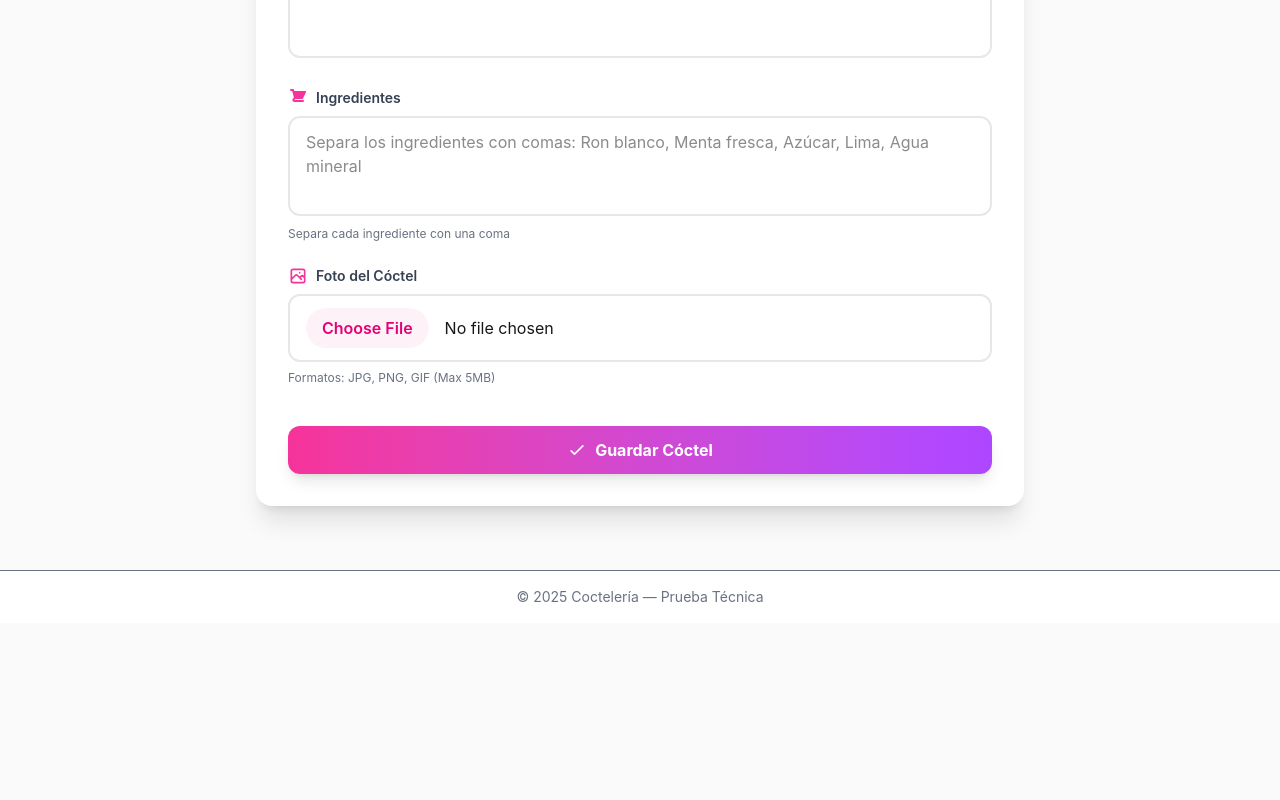
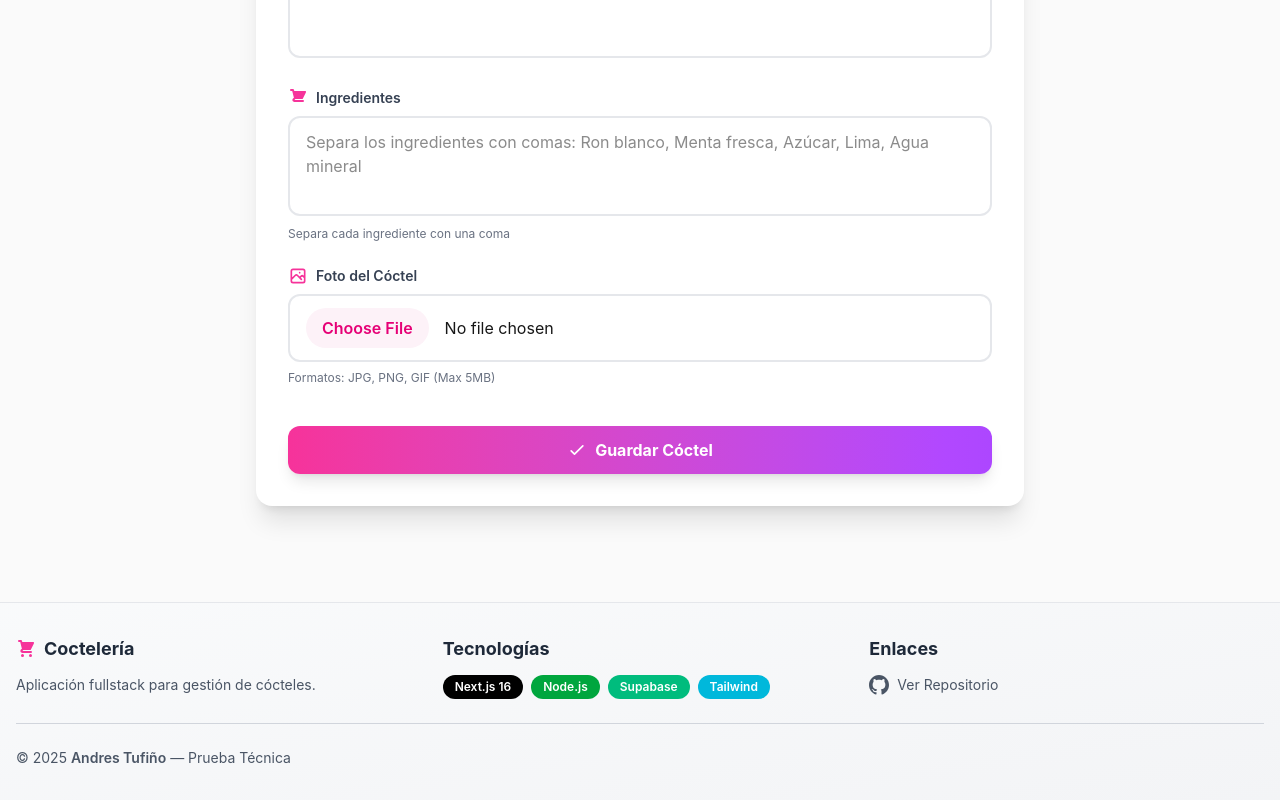
Before and after one commit to Andrespipe1/cocteleria, a Next.js app in the folder frontend/: page /agregar in a window 1280 px wide. Shown: the part 483-1283 px from the top of the page. Before the commit the page ends 1106 px from the top, so only its background shows below. Built offline with nearby package versions, Linux system fonts and the light colour scheme.

Commit message:
mejorar la legibilidad de los comentarios en varias páginas y actualizar el Footer con nueva información y estilos.

```diff
--- a/frontend/src/app/agregar/page.js
+++ b/frontend/src/app/agregar/page.js
@@ -39,7 +39,6 @@ export default function AgregarPage() {
 
   return (
     <div className="animate-fadein">
-      {/* Breadcrumb */}
       <nav className="mb-6 flex items-center gap-2 text-sm">
         <button
           onClick={() => router.push('/')}
--- a/frontend/src/app/coctel/[id]/page.js
+++ b/frontend/src/app/coctel/[id]/page.js
@@ -64,7 +64,6 @@ export default function CoctelPage() {
 
   return (
     <div className="animate-fadein">
-      {/* Breadcrumb */}
       <nav className="mb-6 flex items-center gap-2 text-sm">
         <button
           onClick={() => router.push('/')}
--- a/frontend/src/app/editar/[id]/page.js
+++ b/frontend/src/app/editar/[id]/page.js
@@ -84,7 +84,6 @@ export default function EditarPage() {
 
   return (
     <div className="animate-fadein">
-      {/* Breadcrumb */}
       <nav className="mb-6 flex items-center gap-2 text-sm">
         <button
           onClick={() => router.push('/')}
--- a/frontend/src/app/page.js
+++ b/frontend/src/app/page.js
@@ -20,7 +20,7 @@ export default function Home() {
   const router = useRouter();
   const { favorites, toggleFavorite } = useFavorites();
 
-  // Restaurar la página desde sessionStorage al cargar
+  // restaurar la pagina desde sessionStorage al cargar
   useEffect(() => {
     const savedPage = sessionStorage.getItem('currentPage');
     if (savedPage) {
@@ -32,7 +32,7 @@ export default function Home() {
     fetchCocteles();
   }, []);
 
-  // Actualizar favoritos cuando cambie el estado de favorites
+  //actualizar favoritos cuando cambie el estado de favorites
   useEffect(() => {
     if (cocteles.length > 0) {
       const updatedCocteles = cocteles.map(c => ({
@@ -46,22 +46,25 @@ export default function Home() {
   useEffect(() => {
     let filtered = cocteles;
 
-    // Filtrar por búsqueda
+    // filtrar por búsqueda
     if (search.trim() !== '') {
       filtered = filtered.filter(c =>
         c.nombre?.toLowerCase().includes(search.toLowerCase())
       );
     }
 
-    // Filtrar por favoritos
+    //filtrar por favoritos
     if (showFavoritesOnly) {
       filtered = filtered.filter(c => c.favorito === true);
     }
 
     setFilteredCocteles(filtered);
-    // Resetear a la primera página cuando cambia la búsqueda o el filtro
+  }, [cocteles, showFavoritesOnly]);
+
+  useEffect(() => {
     setCurrentPage(1);
-  }, [search, cocteles, showFavoritesOnly]);
+    sessionStorage.setItem('currentPage', '1');
+  }, [search, showFavoritesOnly]);
 
   async function fetchCocteles() {
     try {
@@ -102,7 +105,7 @@ export default function Home() {
     toggleFavorite(coctel.id);
   }
 
-  // Calcular paginación
+  // calcular paginación
   const totalPages = Math.ceil(filteredCocteles.length / itemsPerPage);
   const startIndex = (currentPage - 1) * itemsPerPage;
   const endIndex = startIndex + itemsPerPage;
@@ -115,7 +118,7 @@ export default function Home() {
 
   return (
     <div className="animate-fadein">
-      {/* Hero Section */}
+      {/*Banner principal*/}
       <section className="relative overflow-hidden rounded-3xl mb-12 tropical-gradient p-12 md:p-16 text-white shadow-2xl">
         <div className="absolute inset-0 opacity-10">
           <div className="absolute top-0 left-0 w-96 h-96 bg-white rounded-full blur-3xl"></div>
@@ -145,6 +148,7 @@ export default function Home() {
             <SearchBar value={search} onChange={(e) => setSearch(e.target.value)} />
           </div>
           <div className="flex items-center gap-4">
+
             {/* Filtro de Favoritos */}
             <button
               onClick={() => setShowFavoritesOnly(!showFavoritesOnly)}
@@ -172,7 +176,7 @@ export default function Home() {
               <span>{showFavoritesOnly ? 'Favoritos' : 'Todos'}</span>
             </button>
 
-            {/* Contador */}
+            {/* numero total de cocteles */}
             <div className="text-sm text-gray-600 whitespace-nowrap">
               {filteredCocteles.length} {filteredCocteles.length === 1 ? 'cóctel' : 'cócteles'}
             </div>
--- a/frontend/src/components/FavoriteButton.js
+++ b/frontend/src/components/FavoriteButton.js
@@ -25,7 +25,7 @@ export default function FavoriteButton({ isFavorite, onClick }) {
           d="M21 8.25c0-2.485-2.099-4.5-4.688-4.5-1.935 0-3.597 1.126-4.312 2.733-.715-1.607-2.377-2.733-4.313-2.733C5.1 3.75 3 5.765 3 8.25c0 7.22 9 12 9 12s9-4.78 9-12z"
         />
       </svg>
-      {/* Tooltip */}
+
       <span className="absolute bottom-full mb-2 px-2 py-1 bg-gray-900 text-white text-xs rounded opacity-0 group-hover:opacity-100 transition-opacity duration-300 whitespace-nowrap pointer-events-none">
         {isFavorite ? 'Quitar de favoritos' : 'Agregar a favoritos'}
       </span>
--- a/frontend/src/components/Footer.js
+++ b/frontend/src/components/Footer.js
@@ -1,7 +1,58 @@
 export default function Footer() {
   return (
-    <footer className="bg-white border-t mt-8 py-4 text-center text-sm text-gray-500">
-      &copy; {new Date().getFullYear()} Coctelería — Prueba Técnica
+    <footer className="bg-gradient-to-br from-gray-50 to-gray-100 border-t border-gray-200 mt-16 py-8">
+      <div className="max-w-7xl mx-auto px-4">
+
+        <div className="grid grid-cols-1 md:grid-cols-3 gap-8 mb-6">
+          <div>
+            <h3 className="text-lg font-bold text-gray-800 mb-3 flex items-center gap-2">
+              <svg className="w-5 h-5 text-pink-500" fill="currentColor" viewBox="0 0 20 20">
+                <path d="M3 1a1 1 0 000 2h1.22l.305 1.222a.997.997 0 00.01.042l1.358 5.43-.893.892C3.74 11.846 4.632 14 6.414 14H15a1 1 0 000-2H6.414l1-1H14a1 1 0 00.894-.553l3-6A1 1 0 0017 3H6.28l-.31-1.243A1 1 0 005 1H3zM16 16.5a1.5 1.5 0 11-3 0 1.5 1.5 0 013 0zM6.5 18a1.5 1.5 0 100-3 1.5 1.5 0 000 3z"/>
+              </svg>
+              Coctelería
+            </h3>
+            <p className="text-sm text-gray-600">
+              Aplicación fullstack para gestión de cócteles.
+            </p>
+          </div>
+
+
+          <div>
+            <h3 className="text-lg font-bold text-gray-800 mb-3">Tecnologías</h3>
+            <div className="flex flex-wrap gap-2">
+              <span className="px-3 py-1 bg-black text-white text-xs font-semibold rounded-full">Next.js 16</span>
+              <span className="px-3 py-1 bg-green-600 text-white text-xs font-semibold rounded-full">Node.js</span>
+              <span className="px-3 py-1 bg-emerald-500 text-white text-xs font-semibold rounded-full">Supabase</span>
+              <span className="px-3 py-1 bg-cyan-500 text-white text-xs font-semibold rounded-full">Tailwind</span>
+            </div>
+          </div>
+
+          <div>
+            <h3 className="text-lg font-bold text-gray-800 mb-3">Enlaces</h3>
+            <div className="flex flex-col gap-2">
+              <a
+                href="https://github.com/Andrespipe1/cocteleria"
+                target="_blank"
+                rel="noopener noreferrer"
+                className="text-sm text-gray-600 hover:text-pink-600 transition-colors flex items-center gap-2"
+              >
+                <svg className="w-5 h-5" fill="currentColor" viewBox="0 0 24 24">
+                  <path d="M12 0c-6.626 0-12 5.373-12 12 0 5.302 3.438 9.8 8.207 11.387.599.111.793-.261.793-.577v-2.234c-3.338.726-4.033-1.416-4.033-1.416-.546-1.387-1.333-1.756-1.333-1.756-1.089-.745.083-.729.083-.729 1.205.084 1.839 1.237 1.839 1.237 1.07 1.834 2.807 1.304 3.492.997.107-.775.418-1.305.762-1.604-2.665-.305-5.467-1.334-5.467-5.931 0-1.311.469-2.381 1.236-3.221-.124-.303-.535-1.524.117-3.176 0 0 1.008-.322 3.301 1.23.957-.266 1.983-.399 3.003-.404 1.02.005 2.047.138 3.006.404 2.291-1.552 3.297-1.23 3.297-1.23.653 1.653.242 2.874.118 3.176.77.84 1.235 1.911 1.235 3.221 0 4.609-2.807 5.624-5.479 5.921.43.372.823 1.102.823 2.222v3.293c0 .319.192.694.801.576 4.765-1.589 8.199-6.086 8.199-11.386 0-6.627-5.373-12-12-12z"/>
+                </svg>
+                Ver Repositorio
+              </a>
+            </div>
+          </div>
+        </div>
+
+        <div className="border-t border-gray-300 my-6"></div>
+        <div className="flex flex-col md:flex-row justify-between items-center gap-4 text-sm text-gray-600">
+          <p>
+            &copy; {new Date().getFullYear()} <span className="font-semibold">Andres Tufiño</span> — Prueba Técnica
+          </p>
+
+        </div>
+      </div>
     </footer>
   );
 }
```
Also changed, not shown: frontend/src/components/CoctelDetail.js (+4 -5 lines).
